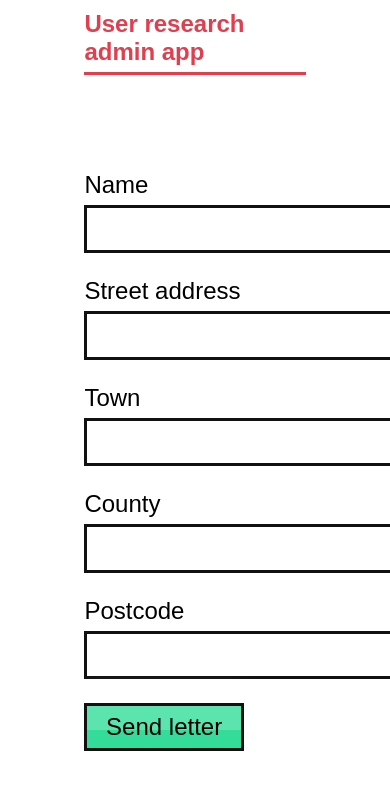
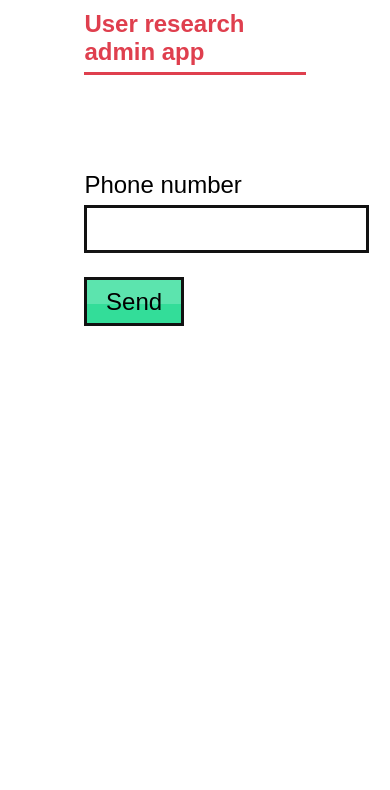
Before and after one commit to alphagov/notifications-python-user-research-app, a Flask app: page / in a window 390 px wide; the page is wider, and only the part inside the window is pictured. Shown: the top 790 px of that part. Run offline with Flask 2, Linux system fonts and the light colour scheme.

Commit message:
Revert "letters raterh than phone number"

```diff
--- a/application.py
+++ b/application.py
@@ -3,46 +3,32 @@ from flask import Flask, request, redirect, url_for, render_template
 app = Flask(__name__)
 
 
-form_fields = [
-    ('Name', 'name'),
-    ('Street address', 'street_address'),
-    ('Town', 'town'),
-    ('County', 'county'),
-    ('Postcode', 'postcode'),
-]
-
-form_field_names = [field_name for label, field_name in form_fields]
-
 @app.route('/')
 def index():
 
+    phone_number = request.args.get('phone_number')
+
     return render_template(
         'index.html',
-        form_fields=form_fields
+        phone_number=phone_number
     )
 
 
 @app.route('/', methods=['POST'])
 def send():
 
-    result = {
-        field_name: request.form.get(field_name)
-        for field_name in form_field_names
-    }
+    phone_number = request.form.get('phone_number')
 
     return redirect(url_for(
         '.sent',
-        **result
+        phone_number=phone_number
     ))
 
 
-@app.route('/sent')
-def sent():
+@app.route('/sent/<phone_number>')
+def sent(phone_number=''):
 
-    result = [
-        '{}: {}'.format(field_name, request.args.get(field_name, ''))
-        for field_name in form_field_names
-    ]
+    result = 'Phone number is {}'.format(phone_number)
 
     return render_template(
         'sent.html',
--- a/templates/_base.html
+++ b/templates/_base.html
@@ -41,7 +41,7 @@
         transition: box-shadow 0.2s ease-in-out;
       }
       input {
-        width: 16em;
+        width: 11em;
       }
       input:focus {
         outline: none;
--- a/templates/index.html
+++ b/templates/index.html
@@ -3,11 +3,9 @@
 {% block main %}
 
   <form method='post'>
-    {% for label, field_name in form_fields %}
-      <label for='{{ field_name }}'>{{ label }}</label>
-      <input type='text' name='{{ field_name }}' id='{{ field_name }}' value="">
-    {% endfor %}
-    <button type='submit'>Send letter</button>
+    <label for='phone_number'>Phone number</label>
+    <input type='text' name='phone_number' id='phone_number' value="{{ phone_number or '' }}"/>
+    <button type='submit'>Send</button>
   </form>
 
 {% endblock %}
--- a/templates/sent.html
+++ b/templates/sent.html
@@ -3,9 +3,7 @@
 {% block main %}
 
   <p>
-    {% for line in result %}
-      {{ line }}<br>
-    {% endfor %}
+    {{ result }}
   </p>
 
   <p>
```
